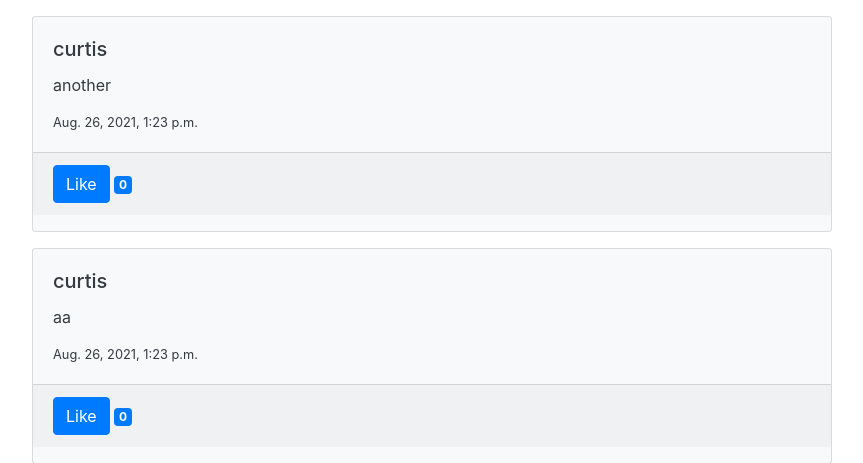
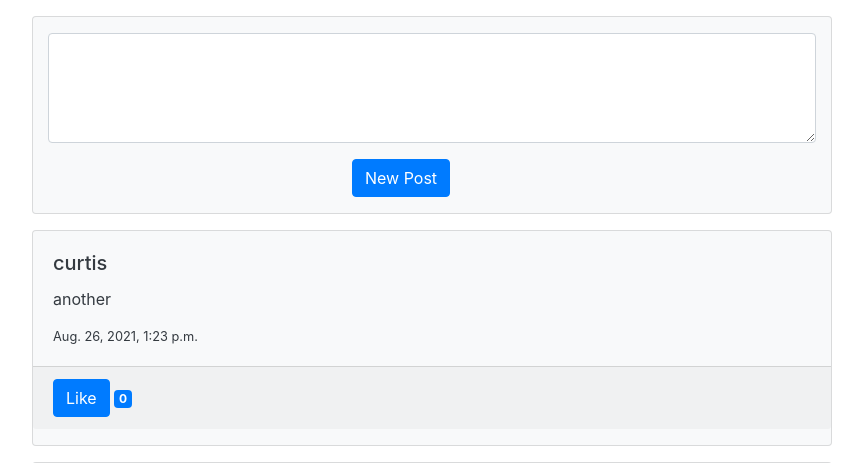
Before and after one commit to csommerl/new_project4, a Django app: page / in a window 1280 px wide. Shown: the part 56-519 px from the top of the page, without its empty margins (208-1071 px from the left). Run offline with Django 3.2, Linux system fonts and the light colour scheme; a user stored in the database is signed in; data comes from the database, SQL or seed files in the repository; both versions use the stored data as it was after the commit; some libraries are stand-ins or nearby versions.

Commit message:
Add functioning new post form with styling

```diff
--- /dev/null
+++ b/network/forms.py
@@ -0,0 +1,5 @@
+from django import forms
+
+
+class NewPostForm(forms.Form):
+    content = forms.CharField(max_length=280, widget=forms.Textarea(attrs={"rows":4, "style": "width: 48rem;", "class": "form-control m-3 mx-auto"}))
--- a/network/templates/network/index.html
+++ b/network/templates/network/index.html
@@ -6,6 +6,25 @@
 {% endblock %}
 
 {% block body %}
+    {% if user.is_authenticated %}
+
+        <!-- Need to add stuff for errors?  https://docs.djangoproject.com/en/3.2/topics/forms/modelforms/ -->
+        <div id="new-post-form" class="card text-dark bg-light m-3 mx-auto" style="width: 50rem;">
+            <form action="/new-post-submit" method="POST">
+                {% csrf_token %}
+                {{ form.non_field_errors }}
+                <div class="fieldWrapper form-group">
+                    <!-- {{ form.content.errors }} -->
+                    {{ form.content }}
+                </div>
+                <div class="form-group m-3 mx-auto" style="width: 10rem;">
+                    <input class="btn btn-primary" type="submit" value="New Post">
+                </div>
+            </form>
+        </div>
+
+    {% endif %}
+
     <div id="all-posts">
         {% for post in page_obj %}
             <div class="card text-dark bg-light m-3 mx-auto" style="width: 50rem;">
--- a/network/urls.py
+++ b/network/urls.py
@@ -12,5 +12,6 @@ urlpatterns = [
 
     # API Routes
     path("like/<str:postID>", views.like, name="like"),
-    path("unlike/<str:postID>", views.unlike, name="unlike")
+    path("unlike/<str:postID>", views.unlike, name="unlike"),
+    path("new-post-submit", views.new_post_submit, name="new-post-submit")
 ]
--- a/network/views.py
+++ b/network/views.py
@@ -9,9 +9,14 @@ from django.urls import reverse
 from .models import User, Post, Like, Follow
 from django.views.decorators.csrf import csrf_exempt, csrf_protect
 from django.core.paginator import Paginator
+from django.contrib.auth.decorators import login_required
+from .forms import NewPostForm
 
 
 def index(request):
+    form = NewPostForm()
+
+    # get user id in order to get like info
     user_id = request.user.id
     # get all posts
     all_posts = Post.objects.all().values()
@@ -24,8 +29,10 @@ def index(request):
     page_obj = paginator.get_page(page_number)
 
     context = {
-        "page_obj": page_obj
+        "page_obj": page_obj,
+        "form": form
     }
+
     return render(request, "network/index.html", context)
 
 
@@ -88,6 +95,19 @@ def unlike(request, postID):
         }, status=400)
 
 
+def new_post_submit(request):
+    if request.method == "POST":
+        form = NewPostForm(request.POST)
+        if form.is_valid():
+            cd = form.cleaned_data
+            post = Post(
+                poster = request.user,
+                content = cd["content"]
+            )
+            post.save()
+        return HttpResponseRedirect(reverse("index"))
+
+
 def login_view(request):
     if request.method == "POST":
 
```
Also changed, not shown: notes.md (+11 -0 lines), README.md, db.sqlite3.
